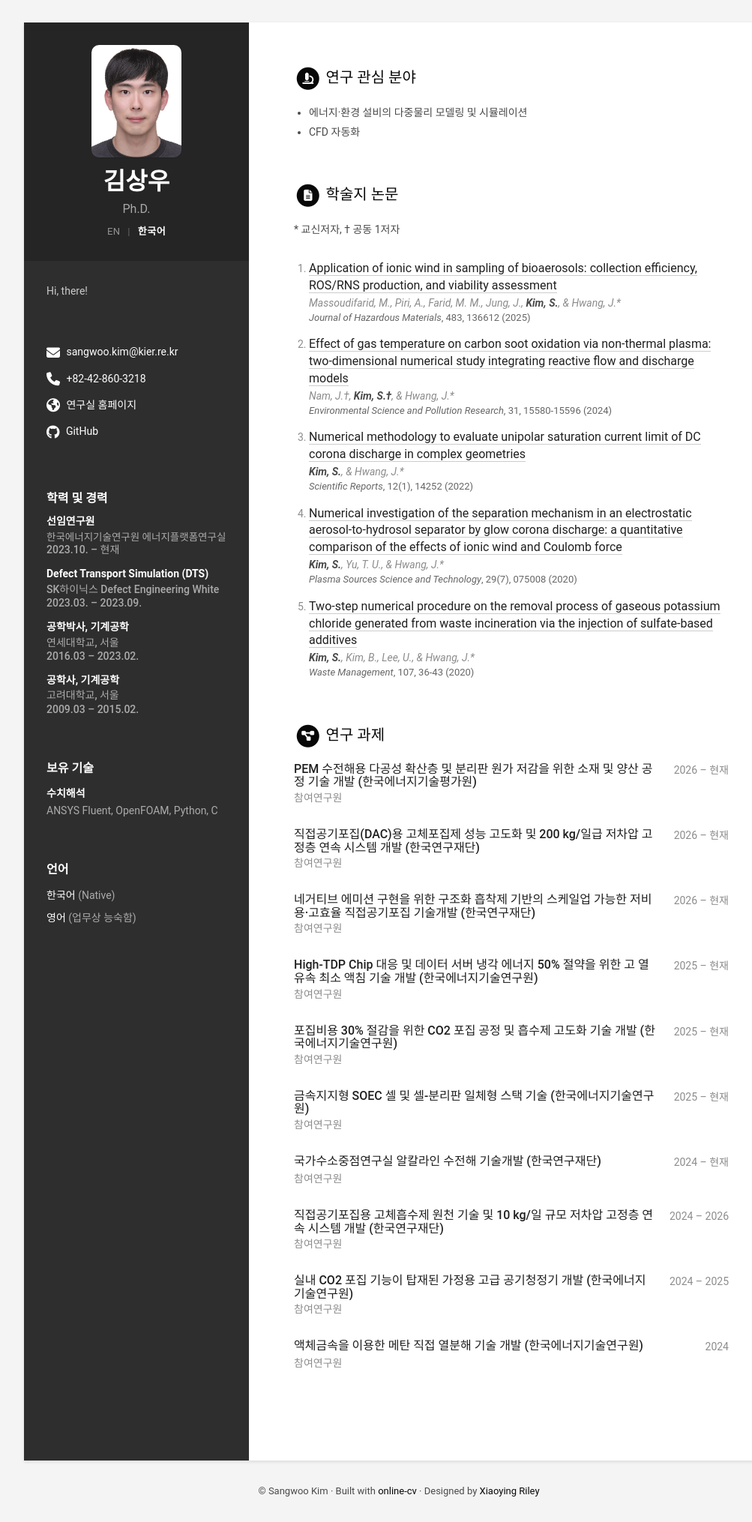
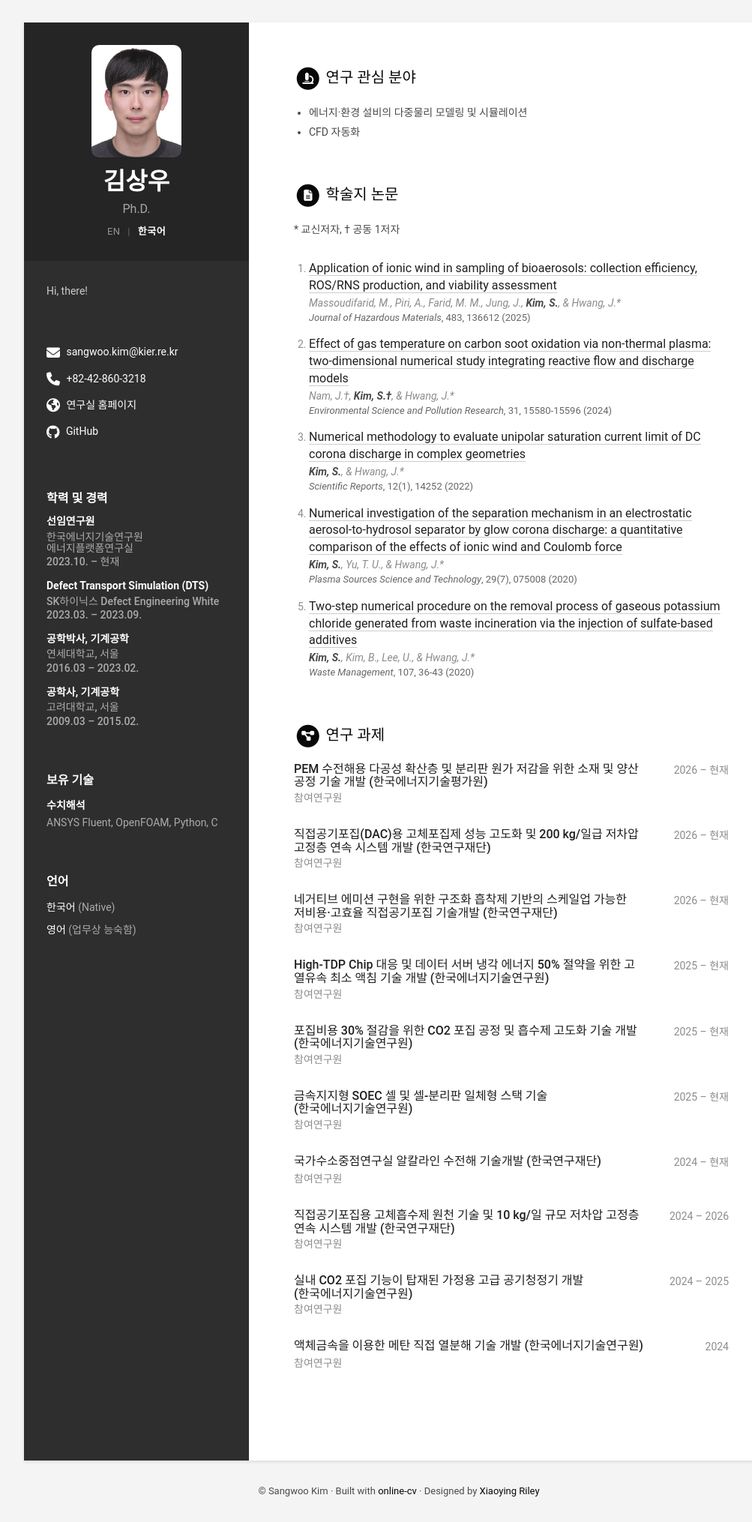
Before and after one commit to swtbkim/SangwooKim, a Jekyll site: the page built from ko/index.html, in a window 1280 px wide. Shown: the whole page at 75% size, without its empty margins (108-1111 px from the left). Built offline with Jekyll 4.4.1, drawn with Linux system fonts in a browser that asks for light colours.

Commit message:
Korean page: wrap Hangul at spaces only (word-break: keep-all)
Drop fit_ko on the KIER affiliation; it now wraps between words.

Co-Authored-By: Claude Opus 5.5 <noreply@anthropic.com>
Claude-Session: https://claude.ai/code/session_01Ca8BgKLpPF1NhSrVUp22yc

```diff
--- a/_data/data.yml
+++ b/_data/data.yml
@@ -90,7 +90,6 @@ education:
     degree_ko: 선임연구원
     university: Energy Platform Research Laboratory, Korea Institute of Energy Research (KIER), Daejeon, South Korea
     university_ko: 한국에너지기술연구원 에너지플랫폼연구실
-    fit_ko: true   # 한국어 페이지에서 소속을 1줄로 맞춤 (글자 크기 자동 축소)
     time: Oct 2023 &ndash; present
     time_ko: 2023.10. &ndash; 현재
 
--- a/_sass/_base.scss
+++ b/_sass/_base.scss
@@ -30,6 +30,13 @@ a {
   &:focus {
     text-decoration: none;
   }
+}
+
+// Korean page: wrap Hangul only at spaces so words are never split mid-word.
+// overflow-wrap is a fallback for a single word wider than its box.
+html[lang="ko"] body {
+  word-break: keep-all;
+  overflow-wrap: break-word;
 }
 
 p {
```
